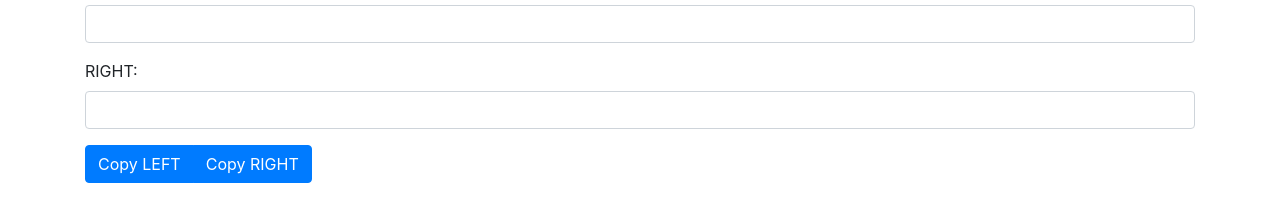
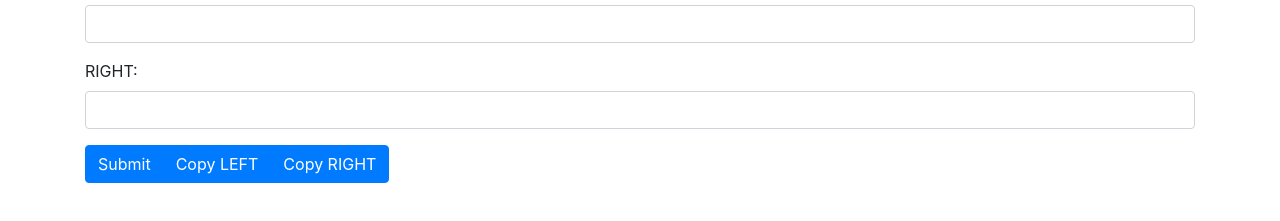
Before and after one commit to CalebCur01/ez-entry, a plain HTML site: page index.html in a window 1280 px wide. Shown: the part 113-334 px from the top of the page. Drawn offline with nearby package versions, Linux system fonts and the light colour scheme.

Commit message:
Update index.html

```diff
--- a/index.html
+++ b/index.html
@@ -23,6 +23,7 @@
     </div>
 
     <div class="btn-group">
+        <button class="btn btn-primary" onclick="updateFields()"> Submit</button>
         <button class="btn btn-primary" onclick="copyToClipboard('leftField')">Copy LEFT</button>
         <button class="btn btn-primary" onclick="copyToClipboard('rightField')">Copy RIGHT</button>
     </div>
@@ -840,8 +841,6 @@
         alert(fieldId + " value copied to clipboard!");
     }
 
-    // Initial update of fields
-    updateFields();
 </script>
 
 </body>
```
